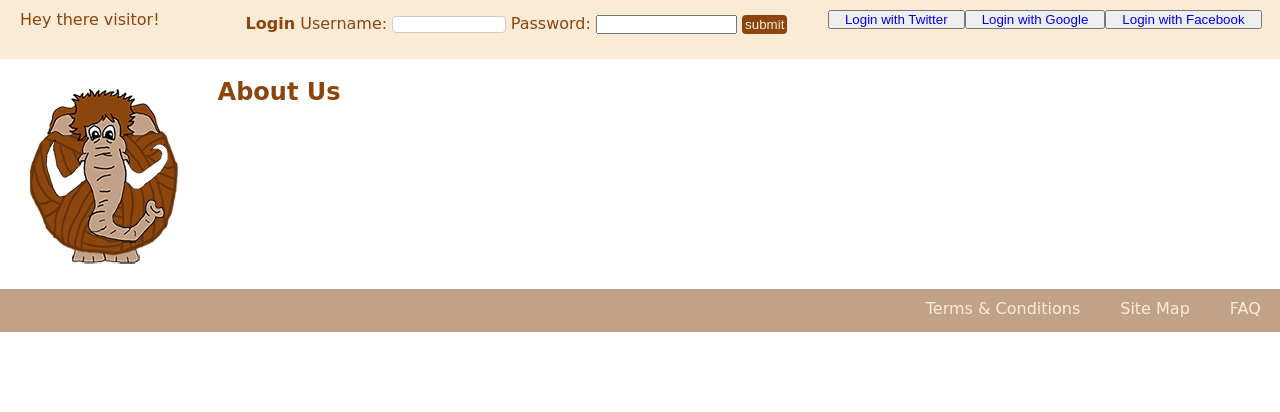
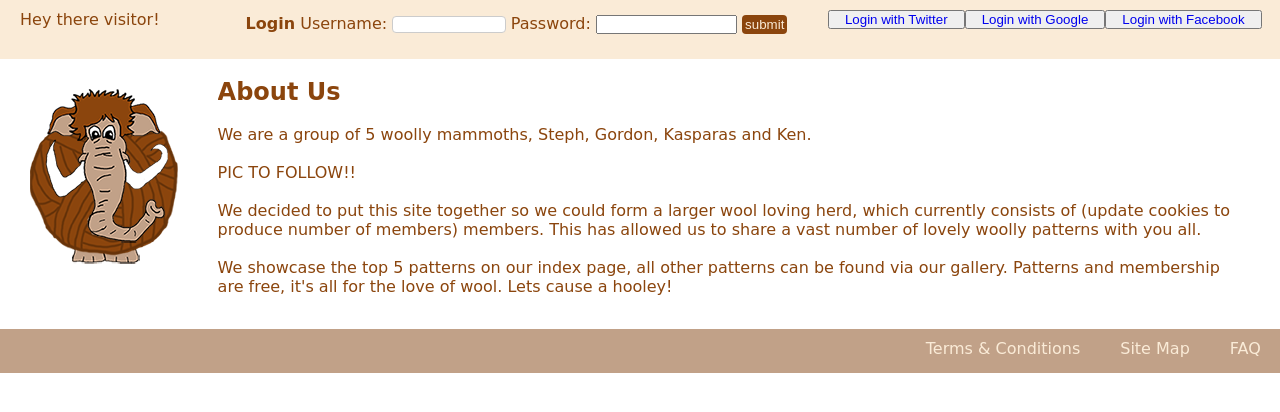
Before and after one commit to kasparas-ban/Woolley-Mammoth, a Django app: page /mammoth/about_us/ in a window 1280 px wide. Shown: the part 42-454 px from the top of the page. Run offline with Django 3.2, Linux system fonts and the light colour scheme; some libraries are stand-ins or nearby versions.

Commit message:
About Us page content added

```diff
--- a/templates/mammoth/about_us.html
+++ b/templates/mammoth/about_us.html
@@ -10,5 +10,15 @@
 {% block body_block %}
 
     <h2>About Us</h2>
+<br />
+<p>We are a group of 5 woolly mammoths, Steph, Gordon, Kasparas and Ken. </p>
+<br />
+PIC TO FOLLOW!!
+<br />
+    <br />
+   <p> We decided to put this site together so we could form a larger wool loving herd, which currently consists of (update cookies to produce number of members) members. This has allowed us to share a vast number of lovely woolly patterns with you all. </p>
+    <br />
+<p>We showcase the top 5 patterns on our index page, all other patterns can be found via our gallery. Patterns and membership are free, it's all for the love of wool. Lets cause a hooley! </p>
+
 
 {% endblock %}
```
